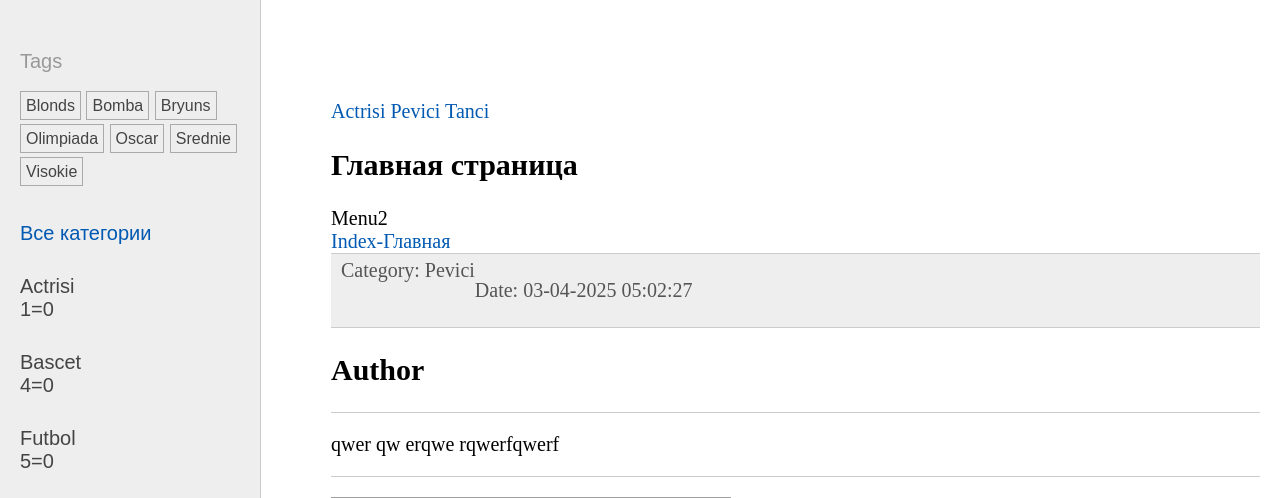
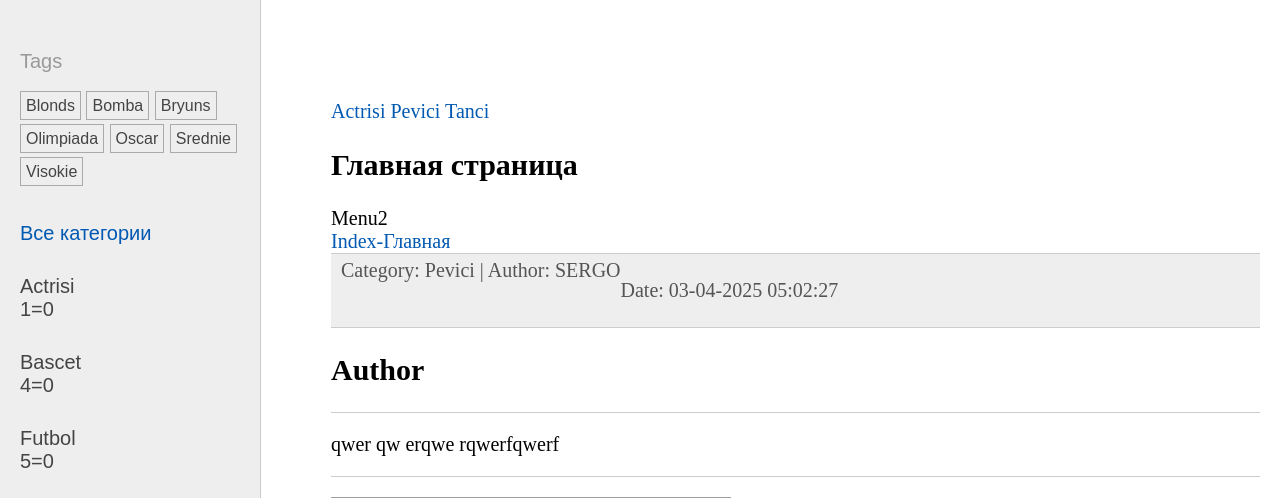
Before and after one commit to SergeyFoma/Stepik_women, a Django app: page / in a window 1280 px wide. Shown: the part 60-558 px from the top of the page. Run offline with Django 3.2, Linux system fonts and the light colour scheme; data comes from the database, SQL or seed files in the repository; both versions use the stored data as it was after the commit; grey boxes are pictures that could not be loaded.

Commit message:
login_required LoginRequiredMixin author

```diff
--- a/sitewomen/settings.py
+++ b/sitewomen/settings.py
@@ -150,3 +150,4 @@ MEDIA_URL='/media/'
 
 LOGIN_REDIRECT_URL="women:index"
 LOGOUT_REDIRECT_URL="women:index"
+LOGIN_URL="users:login_user" #если пользователь не авторизован
--- a/women/models.py
+++ b/women/models.py
@@ -1,5 +1,6 @@
 from django.db import models
 from django.urls import reverse
+from django.contrib.auth import get_user_model
 
 
 class PublisheManager(models.Manager):
@@ -28,6 +29,7 @@ class Women(models.Model):
     husband=models.OneToOneField('Husband', on_delete=models.SET_NULL, null=True,
                         blank=True, related_name='women')
     active=models.BooleanField(default=True)
+    author=models.ForeignKey(get_user_model(),on_delete=models.SET_NULL,related_name='posts',null=True,default=None)
 
     objects=models.Manager()
     published=PublisheManager()
--- a/women/templates/women/index.html
+++ b/women/templates/women/index.html
@@ -23,7 +23,7 @@
         {%for p in posts%}
             {%comment%}{% if p.is_published %}{%endcomment%}
             <li><div class='article-panel'>
-            <p class='first'>Category: {{p.cat.name}}</p>
+            <p class='first'>Category: {{p.cat.name}} | Author: {{ p.author.username|default:"Неизвестен" }}</p>
             <p>Date: {{p.time_update|date:"d-m-Y H:i:s"}}</p>
             </div>
                 <li><h2>{{p.title}}</h2></li>
--- a/women/views.py
+++ b/women/views.py
@@ -11,6 +11,8 @@ from django.views import View
 from django.views.generic import TemplateView, ListView, DetailView, FormView, CreateView, UpdateView, DeleteView
 from women.utils import DataMixin
 from django.core.paginator import Paginator
+from django.contrib.auth.decorators import login_required #для установки ограничений неавторизованным пользователям для функций
+from django.contrib.auth.mixins import LoginRequiredMixin #для установки ограничений неавторизованным пользователям для classes
 
 #menu = ['о сайте', 'Добавить статью', 'Обратная связь', 'Войти']
 
@@ -110,6 +112,8 @@ def handle_uploaded_file(f):
         for chunk in f.chunks():
             destination.write(chunk)
 
+#@login_required #работает с LOGIN_URL
+@login_required(login_url="women:index")#работает без LOGIN_URL имеет приоритет перед LOGIN_URL
 def about(request):
     contact_list=Women.published.all()
     paginator=Paginator(contact_list, 3)
@@ -283,7 +287,7 @@ class ShowPost(DataMixin, DetailView):
 #         form.save()
 #         return super().form_valid(form)
 
-class AddPage(DataMixin, CreateView):
+class AddPage(LoginRequiredMixin, DataMixin, CreateView):
     form_class=AddPostForm
     model=Women
     #fields='__all__'
@@ -295,6 +299,13 @@ class AddPage(DataMixin, CreateView):
     # }
     #DataMixin
     title_page='Добавить статью'
+    login_url="/admin/" #переход для неавторизованного пользователя если без него, то LOGIN_URL
+
+    # функция для сохранения авторов
+    def form_valid(self, form):
+        w=form.save(commit=False)#создаем форму для сохранения в базу но не сохраняем False
+        w.author=self.request.user #достаем авторизованного пользователя
+        return super().form_valid(form)
 
 class UpdataPage(DataMixin, UpdateView):
     model=Women
```
Also changed, not shown: db.sqlite3, women/migrations/0013_women_author.py (added).
